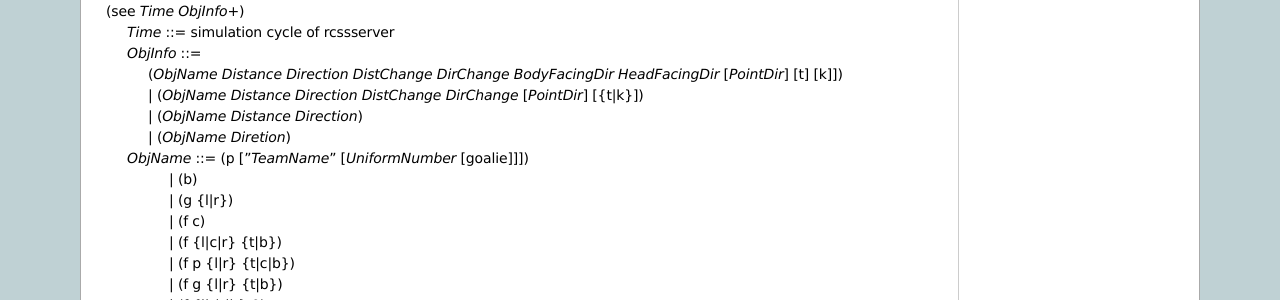
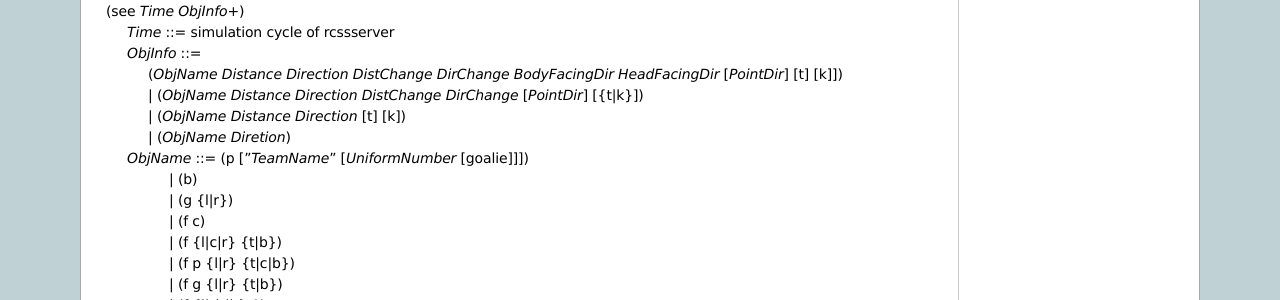
Before and after one commit to rcsoccersim/manual, a Sphinx documentation site: the page built from source/soccerserver.rst, in a window 1280 px wide and 900 px high, scrolled down 2804 px. Shown: the part 152-452 px from the top of the window. Built offline with Sphinx 7.4.7, drawn with Linux system fonts in a browser that asks for light colours.

```diff
--- a/source/soccerserver.rst
+++ b/source/soccerserver.rst
@@ -189,7 +189,7 @@ The following table shows the protocol for client version 14 or later.
 | |               (*ObjName* *Distance* *Direction* *DistChange* *DirChange* *BodyFacingDir* *HeadFacingDir*               |
 |                       [*PointDir*] [t] [k]])                                                                             |
 | |               \| (*ObjName* *Distance* *Direction* *DistChange* *DirChange* [*PointDir*] [{t|k}])                      |
-| |               \| (*ObjName* *Distance* *Direction*)                                                                    |
+| |               \| (*ObjName* *Distance* *Direction* [t] [k])                                                            |
 | |               \| (*ObjName* *Diretion*)                                                                                |
 | |    *ObjName* ::= (p ["*TeamName*" [*UniformNumber* [goalie]]])                                                         |
 | |               \| (b)                                                                                                   |
```
